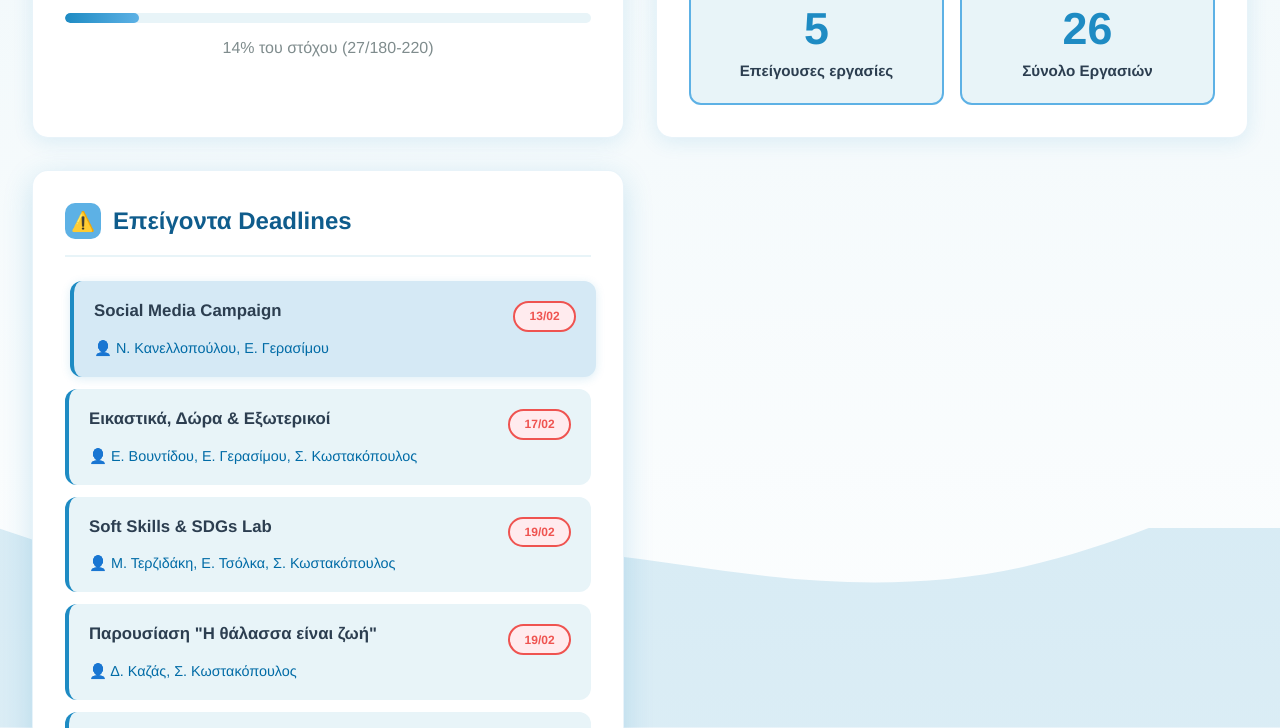
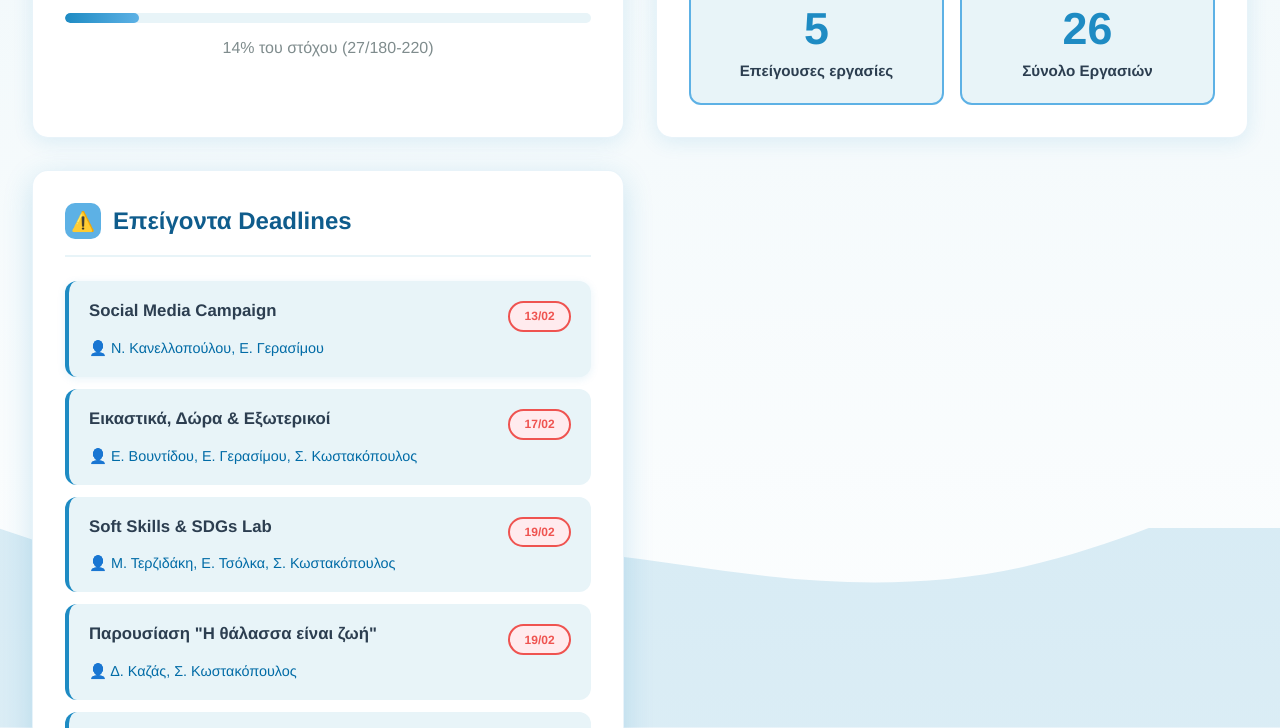
Before and after one commit to skostakopoulos/Blue-Horizons-2026, a plain HTML site: page index.html in a window 1280 px wide. In both pictures the pointer is over the item 328 px from the left and 1167 px from the top of the page. Shown: the part 839-1567 px from the top of the page. Drawn offline with Linux system fonts and the light colour scheme; a web font is replaced by a local one.

Commit message:
Update index.html

```diff
--- a/index.html
+++ b/index.html
@@ -238,13 +238,10 @@
             border-radius: 12px;
             border-left: 4px solid var(--bh-blue);
             transition: all 0.2s ease;
-            cursor: pointer;
         }
 
         .task-item:hover {
-            background: #D5E9F5;
-            transform: translateX(5px);
-            box-shadow: 0 2px 10px rgba(30, 139, 195, 0.15);
+            box-shadow: 0 2px 8px rgba(30, 139, 195, 0.1);
         }
 
         .task-item.completed {
```
